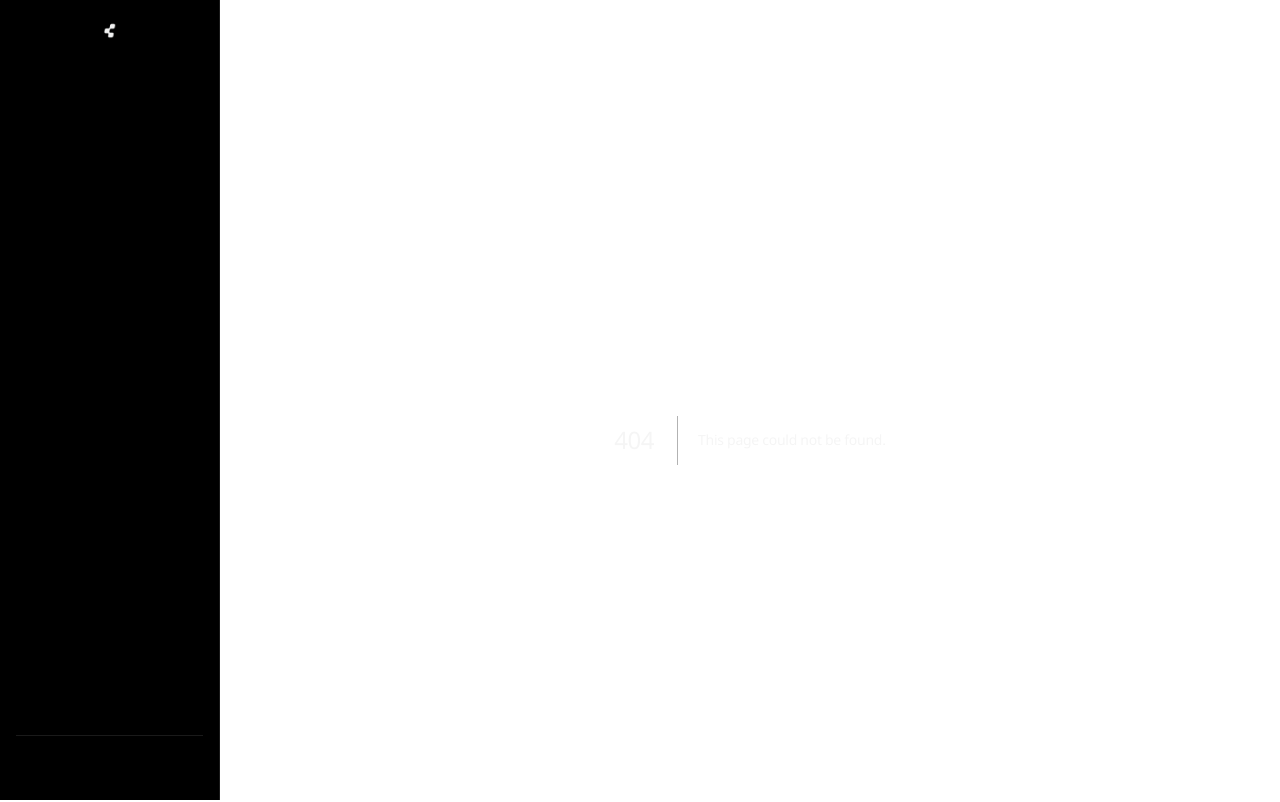
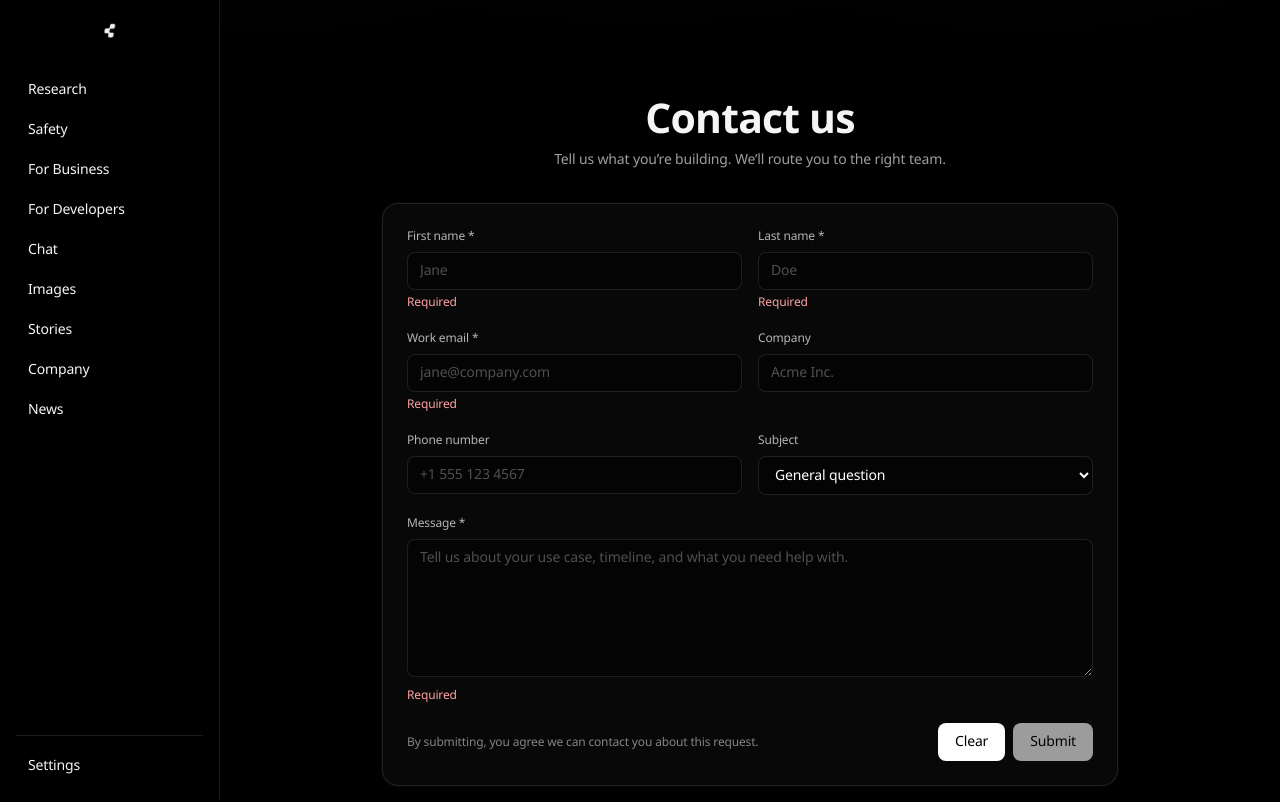
Before and after one commit to shadabchow-ui/upcube-frontend, a Next.js app: page /contact in a window 1280 px wide. Before the commit this address had no page. Shown: the top 802 px of the page. Built offline with nearby package versions, Linux system fonts and the light colour scheme.

Commit message:
Create page.tsx

```diff
--- /dev/null
+++ b/app/contact/page.tsx
@@ -0,0 +1,338 @@
+'use client'
+
+import { useMemo, useState } from 'react'
+
+type FormState = {
+  firstName: string
+  lastName: string
+  email: string
+  company: string
+  phone: string
+  subject: string
+  message: string
+}
+
+function Card({
+  children,
+  className = '',
+}: {
+  children: React.ReactNode
+  className?: string
+}) {
+  return (
+    <div
+      className={[
+        'rounded-2xl border border-white/10 bg-white/[0.03] shadow-[0_0_0_1px_rgba(255,255,255,0.02)]',
+        className,
+      ].join(' ')}
+    >
+      {children}
+    </div>
+  )
+}
+
+function Label({ children }: { children: React.ReactNode }) {
+  return (
+    <label className="block text-xs font-medium text-white/70">
+      {children}
+    </label>
+  )
+}
+
+function Input(props: React.InputHTMLAttributes<HTMLInputElement>) {
+  return (
+    <input
+      {...props}
+      className={[
+        'mt-2 w-full rounded-lg border border-white/10 bg-black/40 px-3 py-2 text-sm text-white',
+        'placeholder:text-white/30',
+        'outline-none focus:border-white/20 focus:ring-2 focus:ring-white/10',
+        props.className ?? '',
+      ].join(' ')}
+    />
+  )
+}
+
+function Select(props: React.SelectHTMLAttributes<HTMLSelectElement>) {
+  return (
+    <select
+      {...props}
+      className={[
+        'mt-2 w-full rounded-lg border border-white/10 bg-black/40 px-3 py-2 text-sm text-white',
+        'outline-none focus:border-white/20 focus:ring-2 focus:ring-white/10',
+        props.className ?? '',
+      ].join(' ')}
+    />
+  )
+}
+
+function Textarea(props: React.TextareaHTMLAttributes<HTMLTextAreaElement>) {
+  return (
+    <textarea
+      {...props}
+      className={[
+        'mt-2 w-full rounded-lg border border-white/10 bg-black/40 px-3 py-2 text-sm text-white',
+        'placeholder:text-white/30',
+        'outline-none focus:border-white/20 focus:ring-2 focus:ring-white/10',
+        props.className ?? '',
+      ].join(' ')}
+    />
+  )
+}
+
+function Button({
+  children,
+  disabled,
+  type = 'button',
+  onClick,
+}: {
+  children: React.ReactNode
+  disabled?: boolean
+  type?: 'button' | 'submit'
+  onClick?: () => void
+}) {
+  return (
+    <button
+      type={type}
+      onClick={onClick}
+      disabled={disabled}
+      className={[
+        'inline-flex items-center justify-center rounded-lg px-4 py-2 text-sm font-medium',
+        'border border-white/10 bg-white text-black',
+        'hover:bg-white/90 transition',
+        disabled ? 'opacity-60 cursor-not-allowed' : '',
+      ].join(' ')}
+    >
+      {children}
+    </button>
+  )
+}
+
+export default function ContactPage() {
+  const [form, setForm] = useState<FormState>({
+    firstName: '',
+    lastName: '',
+    email: '',
+    company: '',
+    phone: '',
+    subject: 'General question',
+    message: '',
+  })
+
+  const [status, setStatus] = useState<
+    | { type: 'idle' }
+    | { type: 'sending' }
+    | { type: 'success'; message: string }
+    | { type: 'error'; message: string }
+  >({ type: 'idle' })
+
+  const isValidEmail = (email: string) =>
+    /^[^\s@]+@[^\s@]+\.[^\s@]+$/.test(email.trim())
+
+  const errors = useMemo(() => {
+    const e: Partial<Record<keyof FormState, string>> = {}
+    if (!form.firstName.trim()) e.firstName = 'Required'
+    if (!form.lastName.trim()) e.lastName = 'Required'
+    if (!form.email.trim()) e.email = 'Required'
+    else if (!isValidEmail(form.email)) e.email = 'Enter a valid email'
+    if (!form.message.trim()) e.message = 'Required'
+    return e
+  }, [form])
+
+  const canSubmit = Object.keys(errors).length === 0 && status.type !== 'sending'
+
+  async function onSubmit(e: React.FormEvent) {
+    e.preventDefault()
+    if (!canSubmit) return
+
+    setStatus({ type: 'sending' })
+
+    // OPTION A (no backend): open an email draft
+    // You can swap this to POST to /api/contact later.
+    try {
+      const to = 'upcubeceo@gmail.com' // change if you want
+      const subject = `[Upcube Contact] ${form.subject}`
+      const body = [
+        `Name: ${form.firstName} ${form.lastName}`,
+        `Email: ${form.email}`,
+        form.company ? `Company: ${form.company}` : '',
+        form.phone ? `Phone: ${form.phone}` : '',
+        '',
+        'Message:',
+        form.message,
+      ]
+        .filter(Boolean)
+        .join('\n')
+
+      const mailto = `mailto:${encodeURIComponent(to)}?subject=${encodeURIComponent(
+        subject
+      )}&body=${encodeURIComponent(body)}`
+
+      window.location.href = mailto
+
+      setStatus({
+        type: 'success',
+        message: 'Opening your email app…',
+      })
+    } catch {
+      setStatus({
+        type: 'error',
+        message: 'Something went wrong. Please try again.',
+      })
+    }
+  }
+
+  return (
+    <main className="mx-auto w-full max-w-3xl px-4 py-14">
+      <div className="text-center">
+        <h1 className="text-3xl font-semibold text-white">Contact us</h1>
+        <p className="mt-2 text-sm text-white/60">
+          Tell us what you’re building. We’ll route you to the right team.
+        </p>
+      </div>
+
+      <Card className="mt-8 p-6">
+        <form onSubmit={onSubmit} className="space-y-5">
+          <div className="grid grid-cols-1 gap-4 md:grid-cols-2">
+            <div>
+              <Label>First name *</Label>
+              <Input
+                value={form.firstName}
+                onChange={(e) => setForm({ ...form, firstName: e.target.value })}
+                placeholder="Jane"
+                autoComplete="given-name"
+              />
+              {errors.firstName ? (
+                <div className="mt-1 text-xs text-red-300">{errors.firstName}</div>
+              ) : null}
+            </div>
+
+            <div>
+              <Label>Last name *</Label>
+              <Input
+                value={form.lastName}
+                onChange={(e) => setForm({ ...form, lastName: e.target.value })}
+                placeholder="Doe"
+                autoComplete="family-name"
+              />
+              {errors.lastName ? (
+                <div className="mt-1 text-xs text-red-300">{errors.lastName}</div>
+              ) : null}
+            </div>
+          </div>
+
+          <div className="grid grid-cols-1 gap-4 md:grid-cols-2">
+            <div>
+              <Label>Work email *</Label>
+              <Input
+                value={form.email}
+                onChange={(e) => setForm({ ...form, email: e.target.value })}
+                placeholder="jane@company.com"
+                inputMode="email"
+                autoComplete="email"
+              />
+              {errors.email ? (
+                <div className="mt-1 text-xs text-red-300">{errors.email}</div>
+              ) : null}
+            </div>
+
+            <div>
+              <Label>Company</Label>
+              <Input
+                value={form.company}
+                onChange={(e) => setForm({ ...form, company: e.target.value })}
+                placeholder="Acme Inc."
+                autoComplete="organization"
+              />
+            </div>
+          </div>
+
+          <div className="grid grid-cols-1 gap-4 md:grid-cols-2">
+            <div>
+              <Label>Phone number</Label>
+              <Input
+                value={form.phone}
+                onChange={(e) => setForm({ ...form, phone: e.target.value })}
+                placeholder="+1 555 123 4567"
+                inputMode="tel"
+                autoComplete="tel"
+              />
+            </div>
+
+            <div>
+              <Label>Subject</Label>
+              <Select
+                value={form.subject}
+                onChange={(e) => setForm({ ...form, subject: e.target.value })}
+              >
+                <option>General question</option>
+                <option>Sales</option>
+                <option>Support</option>
+                <option>Partnerships</option>
+                <option>Press</option>
+                <option>Security</option>
+              </Select>
+            </div>
+          </div>
+
+          <div>
+            <Label>Message *</Label>
+            <Textarea
+              value={form.message}
+              onChange={(e) => setForm({ ...form, message: e.target.value })}
+              placeholder="Tell us about your use case, timeline, and what you need help with."
+              rows={6}
+            />
+            {errors.message ? (
+              <div className="mt-1 text-xs text-red-300">{errors.message}</div>
+            ) : null}
+          </div>
+
+          <div className="flex flex-col gap-3 sm:flex-row sm:items-center sm:justify-between">
+            <div className="text-xs text-white/50">
+              By submitting, you agree we can contact you about this request.
+            </div>
+
+            <div className="flex items-center gap-2">
+              <Button
+                type="button"
+                onClick={() =>
+                  setForm({
+                    firstName: '',
+                    lastName: '',
+                    email: '',
+                    company: '',
+                    phone: '',
+                    subject: 'General question',
+                    message: '',
+                  })
+                }
+                disabled={status.type === 'sending'}
+              >
+                Clear
+              </Button>
+
+              <Button type="submit" disabled={!canSubmit}>
+                {status.type === 'sending' ? 'Sending…' : 'Submit'}
+              </Button>
+            </div>
+          </div>
+
+          {status.type === 'success' ? (
+            <div className="text-sm text-white/70">{status.message}</div>
+          ) : null}
+          {status.type === 'error' ? (
+            <div className="text-sm text-red-300">{status.message}</div>
+          ) : null}
+        </form>
+      </Card>
+
+      <div className="mt-6 text-center text-xs text-white/50">
+        Prefer email?{' '}
+        <a className="text-white/70 hover:text-white" href="mailto:upcubeceo@gmail.com">
+          upcubeceo@gmail.com
+        </a>
+      </div>
+    </main>
+  )
+}
```
